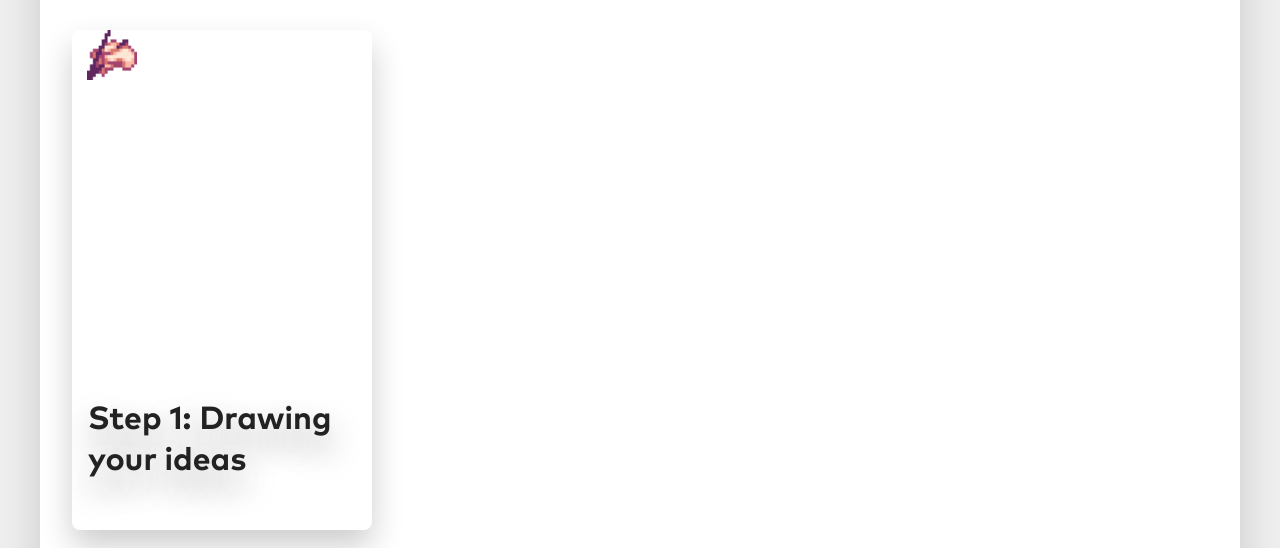
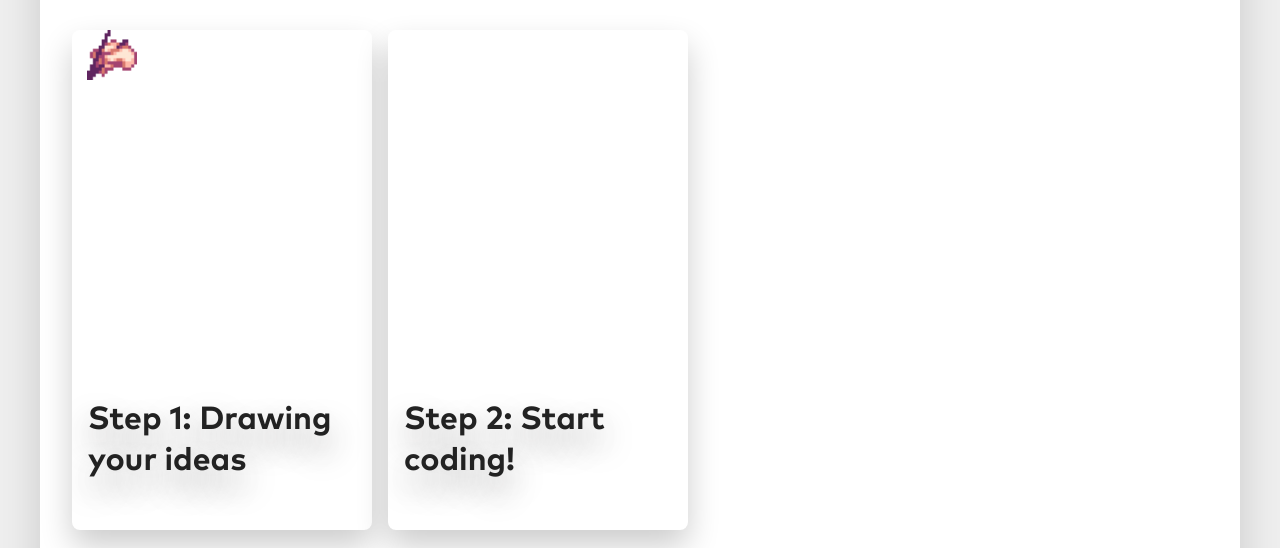
Before and after one commit to MatataFerra/next-portfolio, a Next.js app: page / in a window 1280 px wide. Shown: the part 666-1214 px from the top of the page. Built offline with nearby package versions, Linux system fonts and the light colour scheme.

Commit message:
better coding animation

```diff
--- a/components/steps/StepCard.tsx
+++ b/components/steps/StepCard.tsx
@@ -5,17 +5,23 @@ import styles from "./steps.module.scss";
 
 interface Props {
   children: React.ReactNode;
+  cssClass?: string;
+  title: string;
 }
 
-export const StepCardContainer: FC<Props> = ({ children }) => {
-  return <div className={styles.card}>{children}</div>;
+export const StepCardContainer: FC<Props> = ({ title, cssClass, children }) => {
+  return (
+    <div className={`${styles.card} ${cssClass && styles[cssClass]}`}>
+      <p className={styles.p}>{title}</p>
+      {children}
+    </div>
+  );
 };
 
 export const StepCardDrawIdeas: FC = () => {
   const pngImage = "/assets/images/steps/hand_pixel.png";
   return (
     <>
-      <p className={styles.p}>Step 1: Drawing your ideas</p>
       <div className={styles.line}>
         <span className={styles.span}>
           <HamIcon /> User
@@ -35,3 +41,43 @@ export const StepCardDrawIdeas: FC = () => {
     </>
   );
 };
+
+export const StepCardCoding: FC = () => {
+  return (
+    <>
+      <div className={styles["code-line-1"]} />
+      <div className={styles["code-container-2"]}>
+        <div className={styles["code-line-2"]} />
+        <div className={styles["code-line-3"]} />
+        <div className={styles["code-line-4"]} />
+      </div>
+      <div className={styles["code-line-5"]} />
+      <div className={styles["code-container-3"]}>
+        <div className={styles["code-line-6"]} />
+        <div className={styles["code-line-7"]} />
+      </div>
+      <div className={styles["code-container-4"]}>
+        <div className={styles["code-line-8"]} />
+      </div>
+      <div className={styles["code-container-5"]}>
+        <div className={styles["code-line-9"]} />
+        <div className={styles["code-line-10"]} />
+        <div className={styles["code-line-11"]} />
+      </div>
+      <div className={styles["code-line-12"]} />
+      <div className={styles["code-container-2"]}>
+        <div className={styles["code-line-13"]} />
+        <div className={styles["code-line-14"]} />
+        <div className={styles["code-line-15"]} />
+      </div>
+      <div className={styles["code-container-4"]}>
+        <div className={styles["code-line-16"]} />
+      </div>
+      <div className={styles["code-container-3"]}>
+        <div className={styles["code-line-17"]} />
+      </div>
+      <div className={styles["code-line-18"]} />
+      <div className={styles["code-line-19"]} />
+    </>
+  );
+};
--- a/components/steps/Steps.tsx
+++ b/components/steps/Steps.tsx
@@ -1,6 +1,6 @@
 import { FC } from "react";
 import styles from "./steps.module.scss";
-import { StepCardContainer, StepCardDrawIdeas } from ".";
+import { StepCardCoding, StepCardContainer, StepCardDrawIdeas } from ".";
 
 export const Steps: FC = () => {
   return (
@@ -9,8 +9,11 @@ export const Steps: FC = () => {
         How do I create <span className={styles.gradient}>ideas</span>{" "}
       </h2>
       <div className={styles["card-container"]}>
-        <StepCardContainer>
+        <StepCardContainer title='Step 1: Drawing your ideas'>
           <StepCardDrawIdeas />
+        </StepCardContainer>
+        <StepCardContainer title='Step 2: Start coding!' cssClass='coding'>
+          <StepCardCoding />
         </StepCardContainer>
       </div>
     </>
--- /dev/null
+++ b/components/steps/_animations.scss
@@ -0,0 +1,95 @@
+@keyframes moveHand {
+  0% {
+    transform: translate(0, 0);
+  }
+
+  12% {
+    transform: translate(0, 2rem);
+  }
+
+  24% {
+    transform: translate(270px, 2rem);
+  }
+
+  48% {
+    transform: translate(270px, 0);
+  }
+
+  60% {
+    transform: translate(0, 0);
+  }
+
+  72% {
+    transform: translate(0, 15.5rem);
+  }
+
+  84% {
+    transform: translate(270px, 15.5rem);
+  }
+
+  96% {
+    transform: translate(270px, 0);
+  }
+
+  100% {
+    transform: translate(0, 0);
+  }
+}
+
+@keyframes moveLine {
+  0% {
+    border-left: 0px solid $color-light-blue-2;
+  }
+  25% {
+    border-left: 1px solid $color-dark-gray;
+  }
+  50% {
+    border-left: 1px solid $color-dark-gray;
+    border-bottom: 1px solid $color-dark-gray;
+  }
+
+  75% {
+    border-left: 1px solid $color-dark-gray;
+    border-bottom: 1px solid $color-dark-gray;
+    border-right: 1px solid $color-dark-gray;
+  }
+
+  100% {
+    border: 1px solid $color-dark-gray;
+  }
+}
+
+@keyframes moveLineHero {
+  0% {
+    border-left: 0px solid $color-light-blue-2;
+  }
+  25% {
+    border-left: 1px solid $color-dark-gray;
+  }
+  50% {
+    border-left: 1px solid $color-dark-gray;
+    border-bottom: 1px solid $color-dark-gray;
+  }
+
+  75% {
+    border-left: 1px solid $color-dark-gray;
+    border-bottom: 1px solid $color-dark-gray;
+    border-right: 1px solid $color-dark-gray;
+  }
+
+  100% {
+    border-left: 1px solid $color-dark-gray;
+    border-bottom: 1px solid $color-dark-gray;
+    border-right: 1px solid $color-dark-gray;
+    background-color: #a76571;
+  }
+}
+
+@keyframes opacity {
+  0% {
+    opacity: 0;
+  }
+  100% {
+    opacity: 1;
+  }
+}
--- a/components/steps/steps.module.scss
+++ b/components/steps/steps.module.scss
@@ -1,4 +1,5 @@
 @import "../../styles/references";
+@import "./animations";
 
 .h2 {
   text-align: center;
@@ -31,7 +32,6 @@
   background-color: #fff;
   border-radius: 0.5rem;
   box-shadow: 0 1rem 2rem rgba(0, 0, 0, 0.2);
-  cursor: pointer;
   display: flex;
   flex-direction: column;
   height: 500px;
@@ -47,6 +47,22 @@
     transform: translateY(-0.5rem);
   }
 
+  @media screen and (max-width: $breakpoint-sm) {
+    width: 100%;
+    height: 100%;
+    border-radius: 0;
+    box-shadow: none;
+    overflow: visible;
+    position: static;
+    z-index: 0;
+  }
+}
+
+//-------------------
+// Step Card Drawing
+//-------------------
+
+.card {
   &:hover .image {
     animation: moveHand 3s forwards;
   }
@@ -73,16 +89,6 @@
     animation: opacity forwards;
     animation-delay: 4s;
     animation-duration: 0.5s;
-  }
-
-  @media screen and (max-width: $breakpoint-sm) {
-    width: 100%;
-    height: 100%;
-    border-radius: 0;
-    box-shadow: none;
-    overflow: visible;
-    position: static;
-    z-index: 0;
   }
 }
 
@@ -138,98 +144,80 @@
   justify-content: space-between;
 }
 
-@keyframes moveHand {
-  0% {
-    transform: translate(0, 0);
-  }
+//-------------------
+// Step Card Coding
+//-------------------
+$colors: $color-line-1, $color-line-2, $color-line-3, $color-line-4, $color-line-5, $color-line-6,
+  $color-line-7, $color-line-8, $color-line-9, $color-line-10, $color-line-11,
+  $color-line-12 $color-line-13, $color-line-14, $color-line-15, $color-line-16, $color-line-17,
+  $color-line-18, $color-line-19;
 
-  12% {
-    transform: translate(0, 2rem);
-  }
+$number-of-lines: 18;
 
-  24% {
-    transform: translate(270px, 2rem);
-  }
+@mixin CodeLine($color) {
+  border: 0.5rem solid $color;
+  border-radius: 0.3rem;
+  width: 0%;
+}
 
-  48% {
-    transform: translate(270px, 0);
-  }
+@function CodeLineAnimation($duration) {
+  @return $duration + 0.5s;
+}
 
-  60% {
-    transform: translate(0, 0);
-  }
+.coding {
+  display: flex;
+  justify-content: flex-start;
+  align-items: flex-start;
+  padding: 1rem;
+  gap: 0.5rem;
 
-  72% {
-    transform: translate(0, 15.5rem);
-  }
-
-  84% {
-    transform: translate(270px, 15.5rem);
-  }
-
-  96% {
-    transform: translate(270px, 0);
-  }
-
-  100% {
-    transform: translate(0, 0);
+  @for $i from 1 through $number-of-lines {
+    &:hover .code-line-#{$i} {
+      animation: growLine-full forwards;
+      animation-duration: 0.1s;
+      animation-delay: CodeLineAnimation(0.1s * ($i - 1));
+    }
   }
 }
 
-@keyframes moveLine {
-  0% {
-    border-left: 0px solid $color-light-blue-2;
-  }
-  25% {
-    border-left: 1px solid #000;
-  }
-  50% {
-    border-left: 1px solid #000;
-    border-bottom: 1px solid #000;
-  }
+.code-container-2 {
+  width: 100%;
+  display: grid;
+  grid-template-columns: 40% 30% 10%;
+  width: 100%;
+}
 
-  75% {
-    border-left: 1px solid #000;
-    border-bottom: 1px solid #000;
-    border-right: 1px solid #000;
-  }
+.code-container-3 {
+  @extend .code-container-2;
+  grid-template-columns: 50% 50%;
+}
 
-  100% {
-    border: 1px solid #000;
+.code-container-4 {
+  @extend .code-container-2;
+  grid-template-columns: 70%;
+}
+
+.code-container-5 {
+  @extend .code-container-2;
+  grid-template-columns: 20% 40% 30%;
+}
+
+@for $i from 1 through $number-of-lines {
+  .code-line-#{$i} {
+    border-radius: 0.3rem;
+    border: 0.5rem solid nth($colors, $i);
+    width: 0%;
+    opacity: 0;
   }
 }
 
-@keyframes moveLineHero {
+@keyframes growLine-full {
   0% {
-    border-left: 0px solid $color-light-blue-2;
-  }
-  25% {
-    border-left: 1px solid #000;
-  }
-  50% {
-    border-left: 1px solid #000;
-    border-bottom: 1px solid #000;
-  }
-
-  75% {
-    border-left: 1px solid #000;
-    border-bottom: 1px solid #000;
-    border-right: 1px solid #000;
-  }
-
-  100% {
-    border-left: 1px solid #000;
-    border-bottom: 1px solid #000;
-    border-right: 1px solid #000;
-    background-color: #a76571;
-  }
-}
-
-@keyframes opacity {
-  0% {
+    width: 0%;
     opacity: 0;
   }
   100% {
+    width: 90%;
     opacity: 1;
   }
 }
--- a/styles/_references.scss
+++ b/styles/_references.scss
@@ -8,12 +8,34 @@ $font-color: var(--font-color);
 $color-primary: #fff;
 $color-secondary: #eeeeee;
 $color-black: #000;
+$color-dark-gray: #333;
 $color-gray: #c4c4c4;
 $color-purple: #8000ff;
 $color-light-purple: #cf59e6;
 $color-light-blue: #6bc5f8;
 $color-light-blue-2: #5ce1e6;
 $color-red: #ec5354;
+
+// Code Lines
+$color-line-1: #47a3ec;
+$color-line-2: #f2dd88;
+$color-line-3: #afe282;
+$color-line-4: #fca5a4;
+$color-line-5: #e263ff;
+$color-line-6: #8ed431;
+$color-line-7: #47a3ec;
+$color-line-8: #f2dd88;
+$color-line-9: #afe282;
+$color-line-10: #fca5a4;
+$color-line-11: var(--background-color);
+$color-line-12: #8ed431;
+$color-line-13: #f2dd88;
+$color-line-14: var(--background-color);
+$color-line-15: #fca5a4;
+$color-line-16: #e263ff;
+$color-line-17: #8ed431;
+$color-line-18: #47a3ec;
+$color-line-19: #fca5a4;
 
 // Breakpoints
 $breakpoint-xs: 320px;
```
